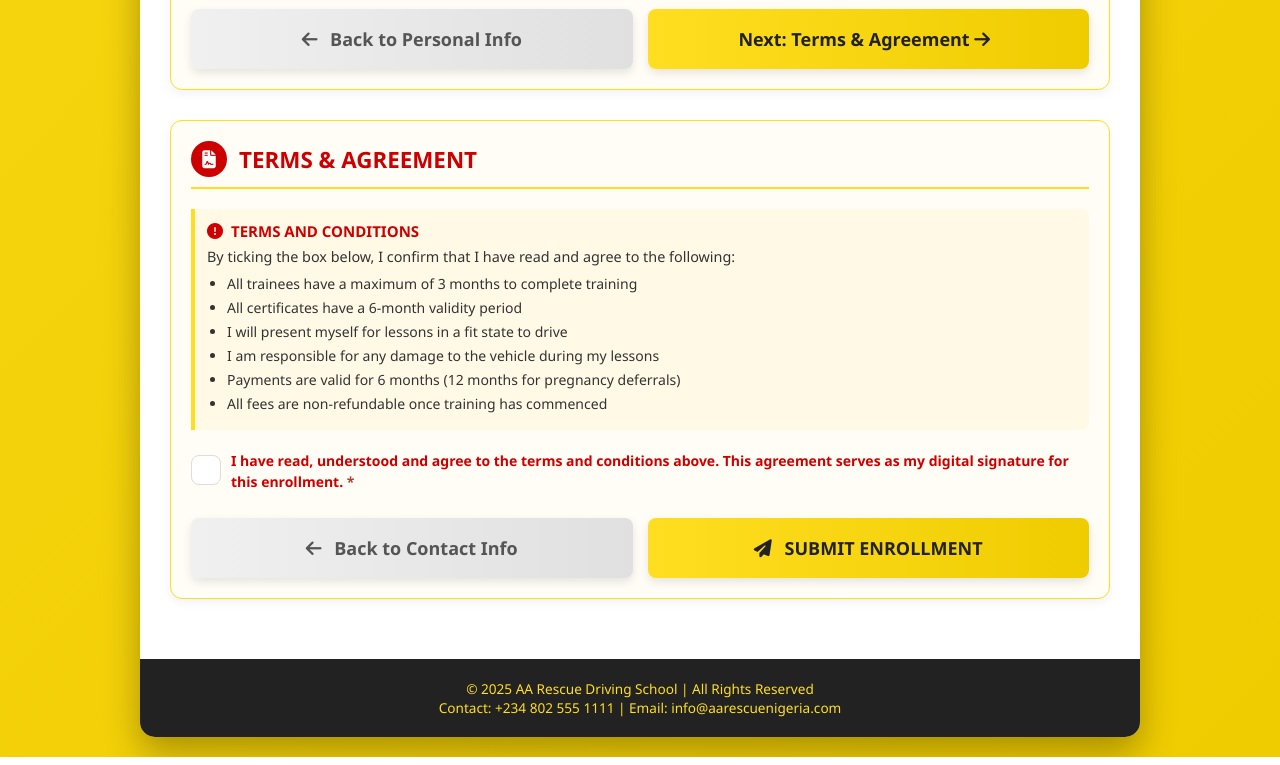
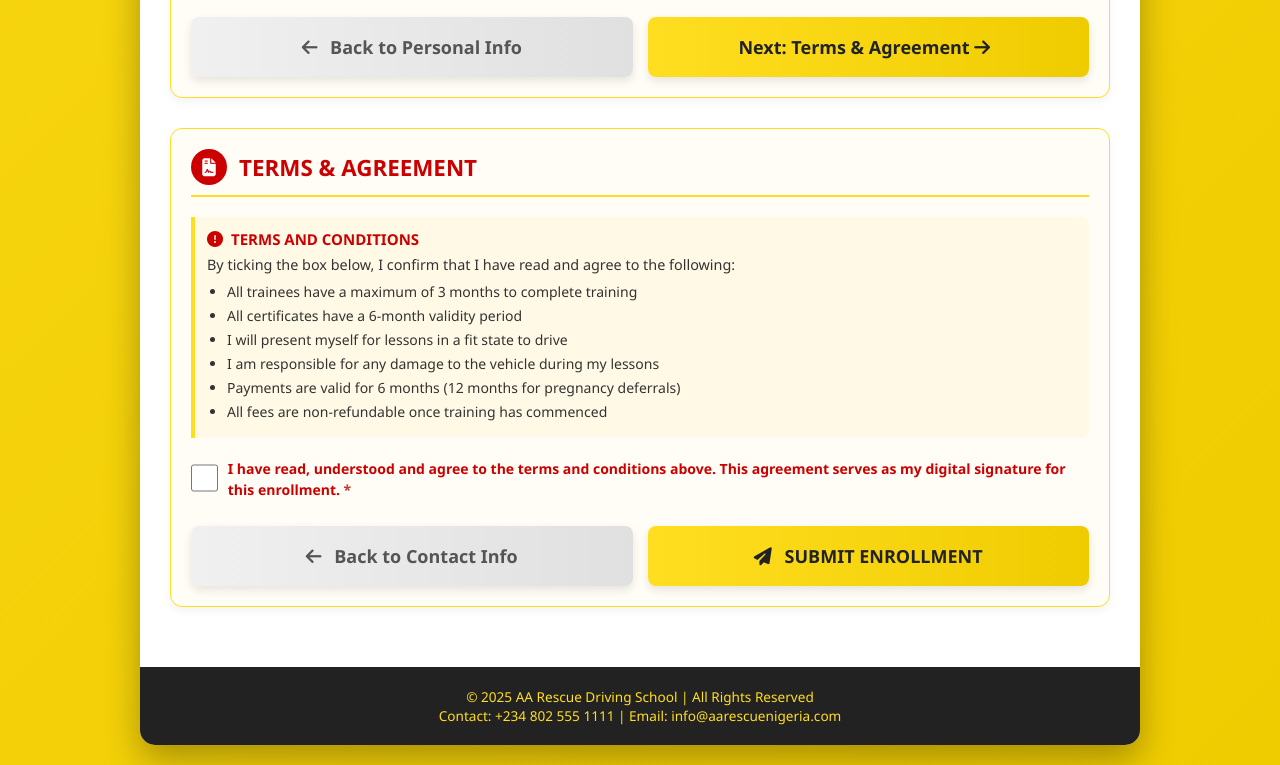
Before and after one commit to Erubamigodstime/AA-rescue-form-vn_2, a plain HTML site: page index.html in a window 1280 px wide. Shown: the part 2934-3699 px from the top of the page. Drawn offline with Linux system fonts and the light colour scheme.

Commit message:
Checkbox modified

```diff
--- a/style.css
+++ b/style.css
@@ -205,8 +205,8 @@
             font-size: 16px;
             transition: all 0.3s;
             background: white;
-            -webkit-appearance: none;
-            appearance: none;
+            /* -webkit-appearance: none; */
+            /* appearance: none; */
         }
 
         select {
@@ -366,7 +366,17 @@
             margin-right: 10px;
             margin-top: 5px;
         }
-
+        input[type="checkbox"] {
+            width: 30px;
+            height: 30px;
+            border: 2px solid #555;
+            border-radius: 4px;
+            cursor: pointer;
+            accent-color: #4caf50;
+            border: 2px solid #555;
+            border-radius: 4px;
+            cursor: pointer;
+        }
         .terms-text {
             font-size: 14px;
             line-height: 1.5;
@@ -435,14 +445,14 @@
             margin-bottom: 20px;
             animation: scaleUp 0.5s ease-out;
         }
-        #acceptTerms {
+        /* #acceptTerms {
         position: relative;
         z-index: 10;
         pointer-events: auto;
-        }
+        } */
 
         .terms-agreement input {
-        pointer-events: auto;
+        /* pointer-events: auto; */
         cursor: pointer;
         }
 
```
